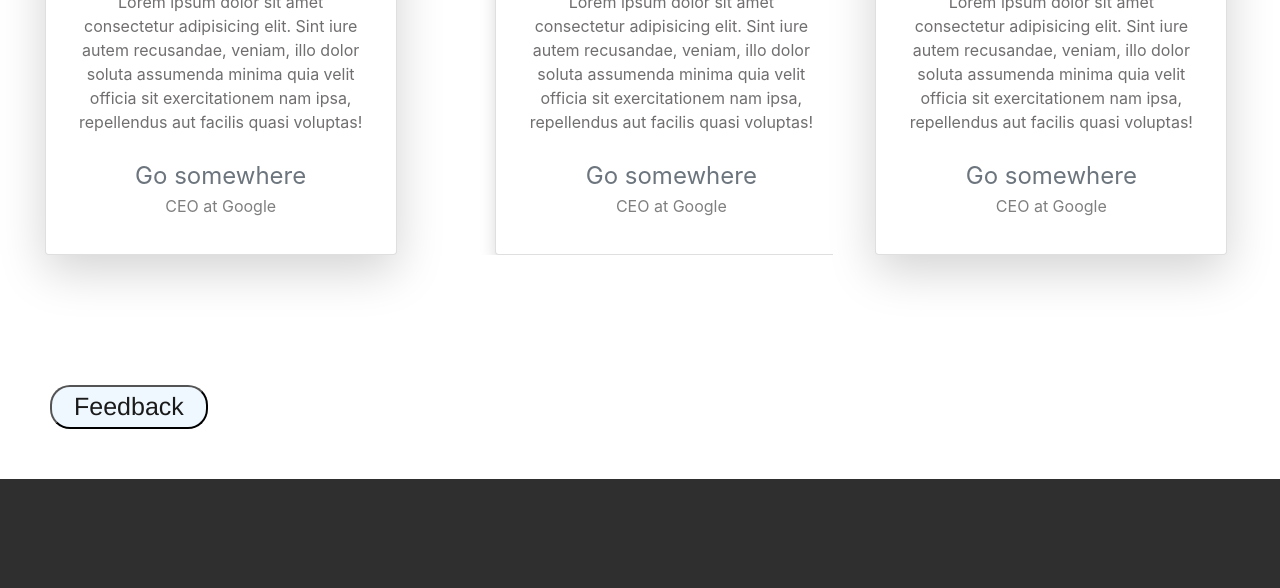
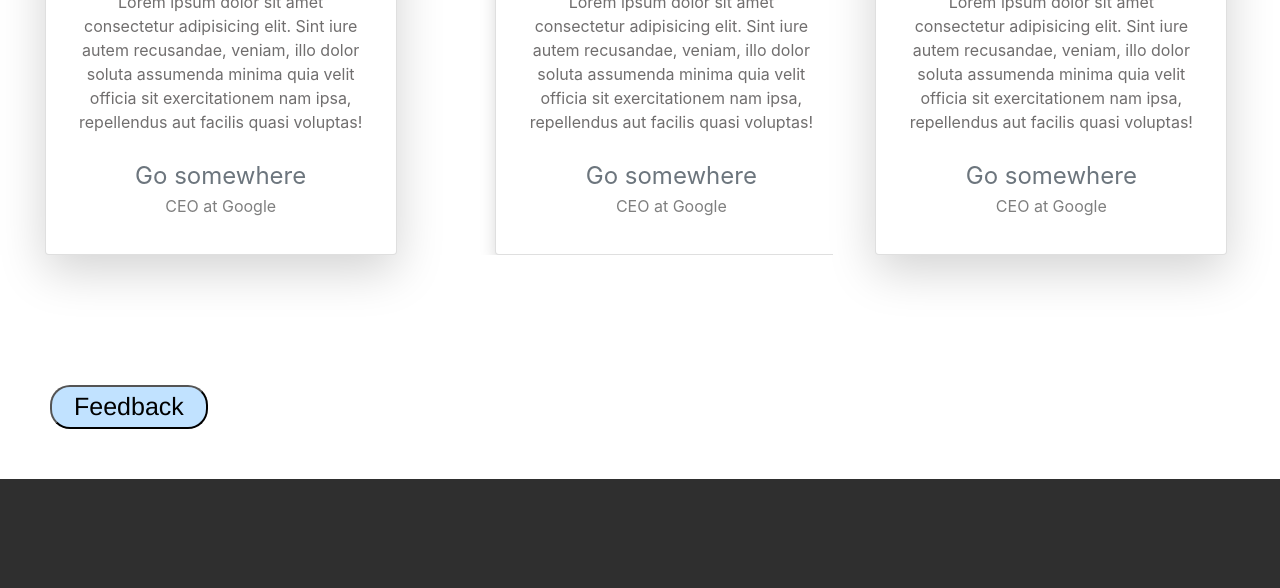
Before and after one commit to abheer18/Books-project, a website: page public/index.html in a window 1280 px wide. Shown: the part 3979-4567 px from the top of the page. Drawn offline with nearby package versions, Linux system fonts and the light colour scheme; a web font is replaced by a local one.

Commit message:
edited form button

```diff
--- a/public/Style.css
+++ b/public/Style.css
@@ -417,8 +417,8 @@ footer .column i + i {
   border-radius: 20px;
   padding-left: 22px;
   padding-right: 22px;
-  color: #1a1a1a;
-  background-color: aliceblue;
+  color: #000000;
+  background-color: rgb(193, 226, 255);
   font-family: 'Franklin Gothic Medium', 'Arial Narrow', Arial, sans-serif;
    margin: 50px;
 }
```
